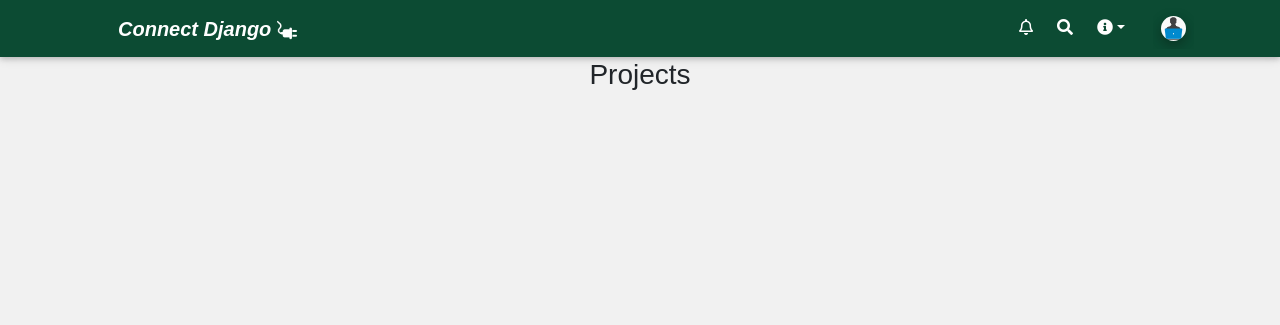
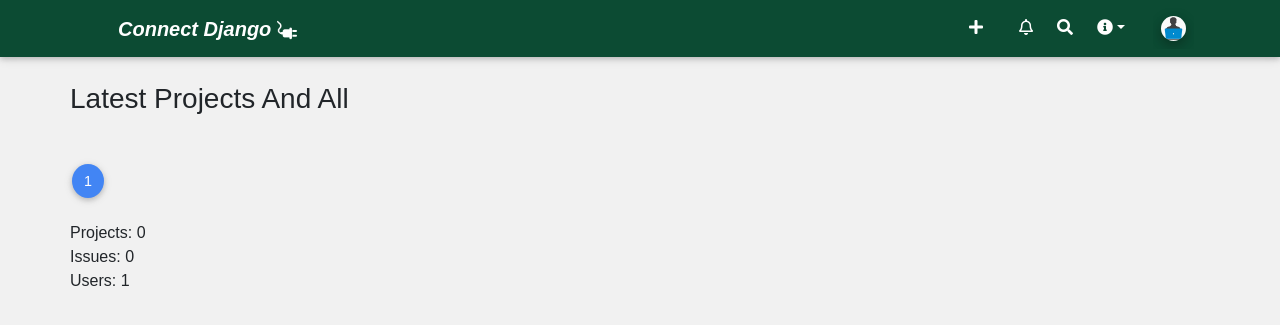
Before and after one commit to gabrielstonedelza/connectdjango, a Django app: page /projects/ in a window 1280 px wide. Shown: the top 325 px of the page. Run offline with Django 3.2, Linux system fonts and the light colour scheme; the visitor is signed in with stand-in values (Sample User, id 1); data comes from the database, SQL or seed files in the repository; data that the repository does not hold is empty; some libraries are stand-ins or nearby versions.

Commit message:
step by step on main home page

```diff
--- a/blog/templates/blog/navbar.html
+++ b/blog/templates/blog/navbar.html
@@ -18,7 +18,11 @@
 
       </ul>
       <ul class="navbar-nav ml-auto nav-flex-icons">
-
+         <li class="nav-item ml-3 mr-3">
+          <a title="Create new project"  href="{% url 'create_project' %}" title="Profile" class="nav-link">
+           <i class="fas fa-plus"></i>
+          </a>
+        </li>
         <li class="nav-item ml-1 mr-1" >
           <a href="#" data-toggle="modal" data-target="#notification_listModal" title="Notifications" class="nav-link" >
             <i class="far fa-bell"></i>
--- a/blog/templates/blog/projects.html
+++ b/blog/templates/blog/projects.html
@@ -2,11 +2,70 @@
 {% block title %}
 Projects for you
 {% endblock %}
+{% load static %}
 {% block content%}
-<div class="project-container">
-    <h3 class="text-center">Projects</h3>
-    {% for project in projects %}
-    <a href="">{{ project.project_title }}</a>
-    {% endfor %}
+<div class="container">
+    <br>
+    <h3 class="">Latest Projects And All</h3>
+    <div class="project-container">
+        {% for project in projects %}
+            <div class="project-list">
+                <img src="{% static 'blog/images/project.png' %}" alt="">
+                <div>
+                    <a href="{{ project.get_absolute_project_url }}">{{ project.project_title }}</a>
+                    <br>
+                    <span class="text-muted">{{ project.contributors.count }} contributors</span>
+                    <span class="text-muted">status {{ project.project_status }}</span>
+                    <span class="text-muted"><i class="fas fa-eye"></i> {{ project.views }}</span>
+                    <span class="text-muted">created on: {{ project.date_created|date:"M D d,Y" }}</span>
+                </div>
+            </div>
+        {% endfor %}
+        <br>
+        <nav aria-label="Page navigation example">
+              <ul class="pagination pagination-circle pg-blue pt-3">
+                {% if projects.has_previous %}
+                  <li class="page-item "><a href="?page=1" class="page-link">First</a></li>
+                  <li class="page-item ">
+                    <a class="page-link" href="?page={{ page_range.previous_page_number }}" aria-label="Previous">
+                      <span aria-hidden="true">&laquo;</span>
+                      <span class="sr-only">Previous</span>
+                    </a>
+                  </li>
+                {% endif %}
+
+                {% for c in projects.paginator.page_range %}
+                  {% if projects.number == c %}
+                    <li class="page-item active">
+                      <a href="?page={{ c }}" class="page-link">{{ c }}</a>
+                    </li>
+                  {% elif c > projects.number|add:"-3" and c < projects.number|add:"-3" %}
+                    {{ c }}
+                  {% else %}
+                    <li class="page-item"><a a href="?page={{ c }}" class="page-link">{{c }}</a></li>
+                {% endif %}
+              {% endfor %}
+
+              {% if projects.has_next %}
+                <li class="page-item">
+                    <a href="?page={{ projects.next_page_number }}" class="page-link" aria-label="Next">
+                      <span aria-hidden="true">&raquo;</span>
+                      <span class="sr-only">Next</span>
+                    </a>
+                  </li>
+                  <li class="page-item"><a href="?page={{ projects.paginator.num_pages }}" class="page-link">Last</a></li>
+              {% endif %}
+              </ul>
+            </nav>
+    </div>
+<!-- statistics -->
+    <div class="stats_section">
+        <span>Projects: {{ tprojects }}</span>
+        <br>
+        <span>Issues: {{ all_issues }}</span>
+        <br>
+
+        <span>Users: {{ users.count }}</span>
+    </div>
 </div>
 {% endblock %}
--- a/blog/urls.py
+++ b/blog/urls.py
@@ -1,6 +1,7 @@
 from django.urls import path
 
 from . import views
+from .views import ProjectCreateView
 from django.contrib.auth import views as auth_views
 from users import views as uviews
 
@@ -17,6 +18,9 @@ urlpatterns = [
     path('', auth_views.LogoutView.as_view(template_name='users/login.html'), name='logout'),
     path('register/', uviews.register, name='register'),
     path('projects/', views.all_projects, name='projects'),
+    path('new-project/new/', views.ProjectCreateView.as_view(), name="create_project"),
+    path('project/<str:project_name>/', views.project_detail, name='project_detail'),
+    path('project-file/<str:project_file>/', views.project_file_detail, name="project_file_detail"),
 
     path('feedbacks/', views.feed_backs, name="feedbacks"),
     path('contact-us/', views.contact_us, name="contact-us"),
--- a/blog/views.py
+++ b/blog/views.py
@@ -1,5 +1,5 @@
 from django.shortcuts import render, redirect, get_object_or_404
-from django.views.generic import DeleteView
+from django.views.generic import DeleteView, CreateView, UpdateView, ListView, DetailView
 from django.template.loader import render_to_string
 from .models import (Project, ProjectFiles, ProjectIssues, Issues, NotifyMe, FeedBack, ContactUs)
 from django.contrib.auth.decorators import login_required
@@ -18,32 +18,87 @@ from .notifications import mynotifications
 @login_required
 def all_projects(request):
     projects = Project.objects.all().order_by('-date_created')
+    total_projects = projects.count()
+    all_issues_count = Issues.objects.all()
+    project_issues = ProjectIssues.objects.all()
+    issues = all_issues_count.count() + project_issues.count()
+    users = User.objects.all()
+
+    paginator = Paginator(projects, 10)
+    page = request.GET.get('page')
+    projects = paginator.get_page(page)
+
     context = {
-        "projects": projects
+        "projects": projects,
+        "tprojects": total_projects,
+        "all_issues": issues,
+        "users": users
     }
 
     return render(request, "blog/projects.html", context)
 
 
+class ProjectCreateView(LoginRequiredMixin, CreateView):
+    model = Project
+    fields = ['project_title', 'contributors', 'project_description']
+    success_url = "/projects"
+
+    def form_valid(self, form):
+        form.instance.owner = self.request.user
+        return super().form_valid(form)
+
+
+@login_required
+def project_detail(request, project_name):
+    project = get_object_or_404(Project, project_title=project_name)
+    project_files = ProjectFiles.objects.filter(project=project)
+    project_issues = ProjectIssues.objects.filter(project_with_issue=project)
+
+    if project:
+        project.views += 1
+        project.save()
+
+    context = {
+        "project": project,
+        "project_files": project_files,
+        "p_issues": project_issues
+    }
+
+    return render(request, "blog/project_detail.html", context)
+
+
+@login_required
+def project_file_detail(request, project_file):
+    projectFile = get_object_or_404(ProjectFiles, file_name=project_file)
+    pfile_issues = Issues.objects.filter(projectF=projectFile)
+
+    context = {
+        "projectFile": projectFile,
+        "pfissues": pfile_issues
+    }
+
+    return render(request, "blog/project_file_detail.html", context)
+
+
 @login_required
 def search_queries(request):
     query = request.GET.get('q', None)
-    if query is not None:
-        questions = Question.objects.filter(
-            Q(question__icontains=query) |
-            Q(question_author__username__icontains=query)
-        )
-        tutorials = Tutorial.objects.filter(
-            Q(title__icontains=query) |
-            Q(tutorial_author__username__icontains=query)
-        )
-        all_groups = Group.objects.filter(
-            Q(group_name__icontains=query) |
-            Q(group_leader__username__icontains=query)
-        )
-        all_group_posts = GroupPost.objects.filter(
-            Q(title__icontains=query)
-        )
+    # if query is not None:
+    #     questions = Question.objects.filter(
+    #         Q(question__icontains=query) |
+    #         Q(question_author__username__icontains=query)
+    #     )
+    #     tutorials = Tutorial.objects.filter(
+    #         Q(title__icontains=query) |
+    #         Q(tutorial_author__username__icontains=query)
+    #     )
+    #     all_groups = Group.objects.filter(
+    #         Q(group_name__icontains=query) |
+    #         Q(group_leader__username__icontains=query)
+    #     )
+    #     all_group_posts = GroupPost.objects.filter(
+    #         Q(title__icontains=query)
+    #     )
 
     context = {
         'questions': questions,
```
Also changed, not shown: blog/models.py (+8 -7 lines), blog/templates/blog/project_detail.html (added, +12 -0 lines), blog/templates/blog/project_file_detail.html (added, +16 -0 lines), blog/templates/blog/project_form.html (added, +19 -0 lines), blog/migrations/0004_auto_20201020_1918.py (added), blog/migrations/0005_auto_20201020_1925.py (added), static/blog/images/project.png (added).
